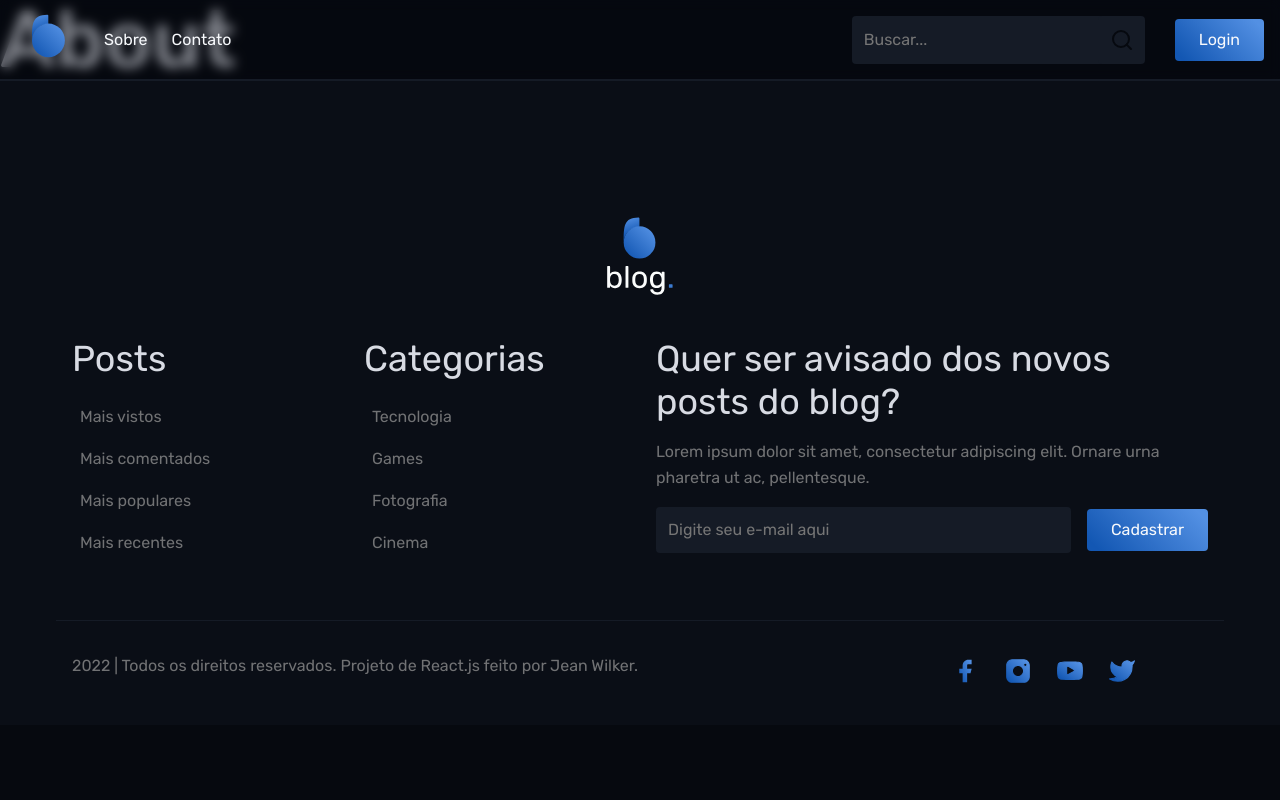
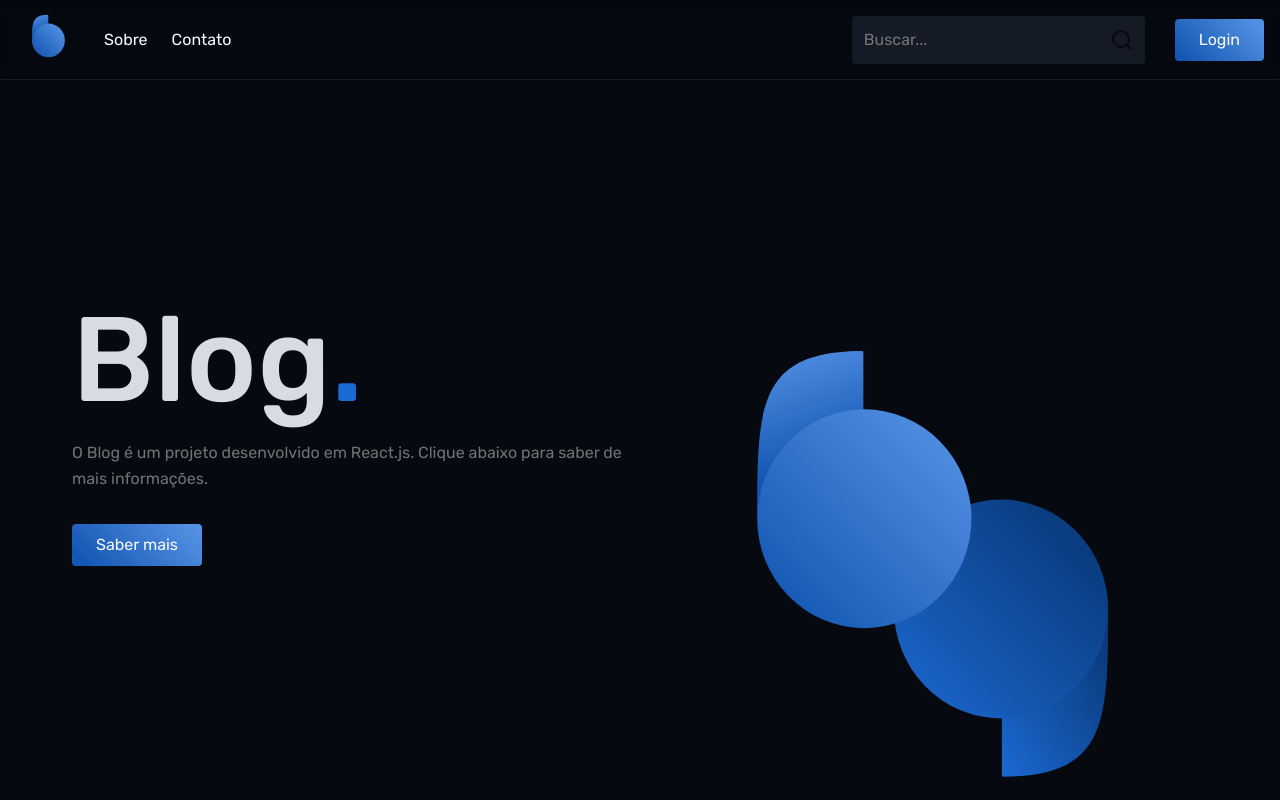
Before and after one commit to jeanwilker/blog-react, a React (Create React App) app: page /about in a window 1280 px wide. Shown: the top 800 px of the page. Built offline with nearby package versions, Linux system fonts and the light colour scheme.

Commit message:
Cria página about.

```diff
--- a/src/pages/About/index.jsx
+++ b/src/pages/About/index.jsx
@@ -1,16 +1,39 @@
-import Header from "../Header";
-import Footer from "../Footer";
+// COMPONENTS
+import Header from '../Header';
+import Footer from '../Footer';
+
+// IMAGE
+import imgBlog from '../../svg/blog.svg';
 
 const About = () => {
     return (
         <>
             <Header />
 
-                <h1>About</h1>
+            <section className="container flex-center">
+                <div className="row mt-9">
+                    <div className="grid-6">
+                        <h1 className="h0">
+                            Blog<span>.</span>
+                        </h1>
+                        <p className="mt-1">
+                            O Blog é um projeto desenvolvido em React.js.
+                            Clique abaixo para saber de mais informações.
+                        </p>
+                        <a href="#" className="btn mt-4">
+                            Saber mais
+                        </a>
+                    </div>
+
+                    <div className="grid-6">
+                        <img src={imgBlog} alt="Imagem da logo blog." />
+                    </div>
+                </div>
+            </section>
 
             <Footer />
         </>
-    )
-}
+    );
+};
 
 export default About;
--- a/src/pages/Home/Hero/index.jsx
+++ b/src/pages/Home/Hero/index.jsx
@@ -3,8 +3,8 @@ import imgBlog from '../../../svg/blog.svg';
 const Hero = () => {
     return (
         <>
-            <section className="container">
-                <div className="row">
+            <section className="container flex-center">
+                <div className="row mt-9">
                     <div className="grid-6">
                         <h1 className="h0">
                             Blog<span>.</span>
```
